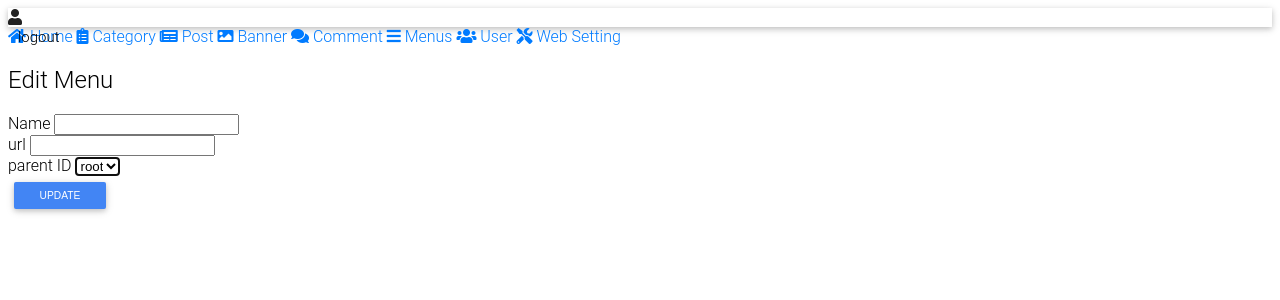
After one commit to behzad4544/news, a PHP site: template template/admin/menus/edit.php in a window 1280 px wide. The commit adds this page. Shown: the top 300 px of the page. Run offline with PHP 8.4, Linux system fonts and the light colour scheme; the template is opened without the code that fills it, so the values that code supplies are empty; some libraries are stand-ins or nearby versions.

Commit message:
menu controller done

```diff
--- a/activities/Admin/Menu.php
+++ b/activities/Admin/Menu.php
@@ -10,7 +10,7 @@ class Menu extends Admin
     public function index()
     {
         $db = new Database();
-        $menus = $db->select('SELECT * FROM menus ORDER BY `id` DESC');
+        $menus = $db->select('SELECT m1.*,m2.name AS parent_name FROM menus m1 left join menus m2 on m1.parent_id = m2.id ORDER BY `id` DESC');
         require_once(BASE_PATH . '/template/admin/menus/index.php');
     }
     public function create()
@@ -35,7 +35,7 @@ class Menu extends Admin
     public function update($request, $id)
     {
         $db = new Database();
-        $db->update("menus", $id, array_keys(array_filter($request)), array_filter($request));
+        $db->update("menus", $id, array_keys($request), $request);
         $this->redirect("admin/menu");
     }
     public function delete($id)
--- a/activities/Admin/User.php
+++ b/activities/Admin/User.php
@@ -22,6 +22,7 @@ class User extends Admin
     public function update($request, $id)
     {
         $db = new Database();
+        $request = ['username' => $request['username'], 'permission' => $request['permission']];
         $db->update("users", $id, array_keys($request), $request);
         $this->redirect("admin/user");
     }
--- /dev/null
+++ b/template/admin/menus/edit.php
@@ -0,0 +1,49 @@
+<?php
+
+require_once(BASE_PATH . '/template/admin/layouts/header.php');
+?>
+
+<section class="pt-3 pb-1 mb-2 border-bottom">
+    <h1 class="h5">Edit Menu</h1>
+</section>
+
+<section class="row my-3">
+    <section class="col-12">
+        <form method="post" action="<?= url("admin/menu/update/" . $menu['id']) ?>">
+
+            <div class="form-group">
+                <label for="name">Name</label>
+                <input type="text" class="form-control" id="name" name="name" value="<?= $menu['name'] ?>" required>
+            </div>
+
+            <div class="form-group">
+                <label for="url">url</label>
+                <input type="text" class="form-control" id="url" name="url" value="<?= $menu['url'] ?>" required>
+            </div>
+
+            <div class="form-group">
+                <label for="parent_id">parent ID</label>
+                <select name="parent_id" id="parent_id" class="form-control" autofocus>
+                    <option value="" <?= $menu['parent_id'] == '' ? "selected" : "" ?>>root</option>
+
+                    <?php foreach ($menus as $item) : ?>
+                        <?php if ($menu['id'] != $item['id']) { ?> <option value="<?= $item['id'] ?>" <?= $menu['parent_id'] == $item['id'] ? "selected" : "" ?>>
+                                <?= $item['name'] ?>
+                            </option>
+                        <?php } ?>
+                    <?php endforeach; ?>
+                </select>
+            </div>
+
+            <button type="submit" class="btn btn-primary btn-sm">update</button>
+        </form>
+    </section>
+</section>
+
+
+<?php
+
+require_once(BASE_PATH . '/template/admin/layouts/footer.php');
+
+
+?>
```
Also changed, not shown: template/admin/menus/index.php (added, +58 -0 lines).
